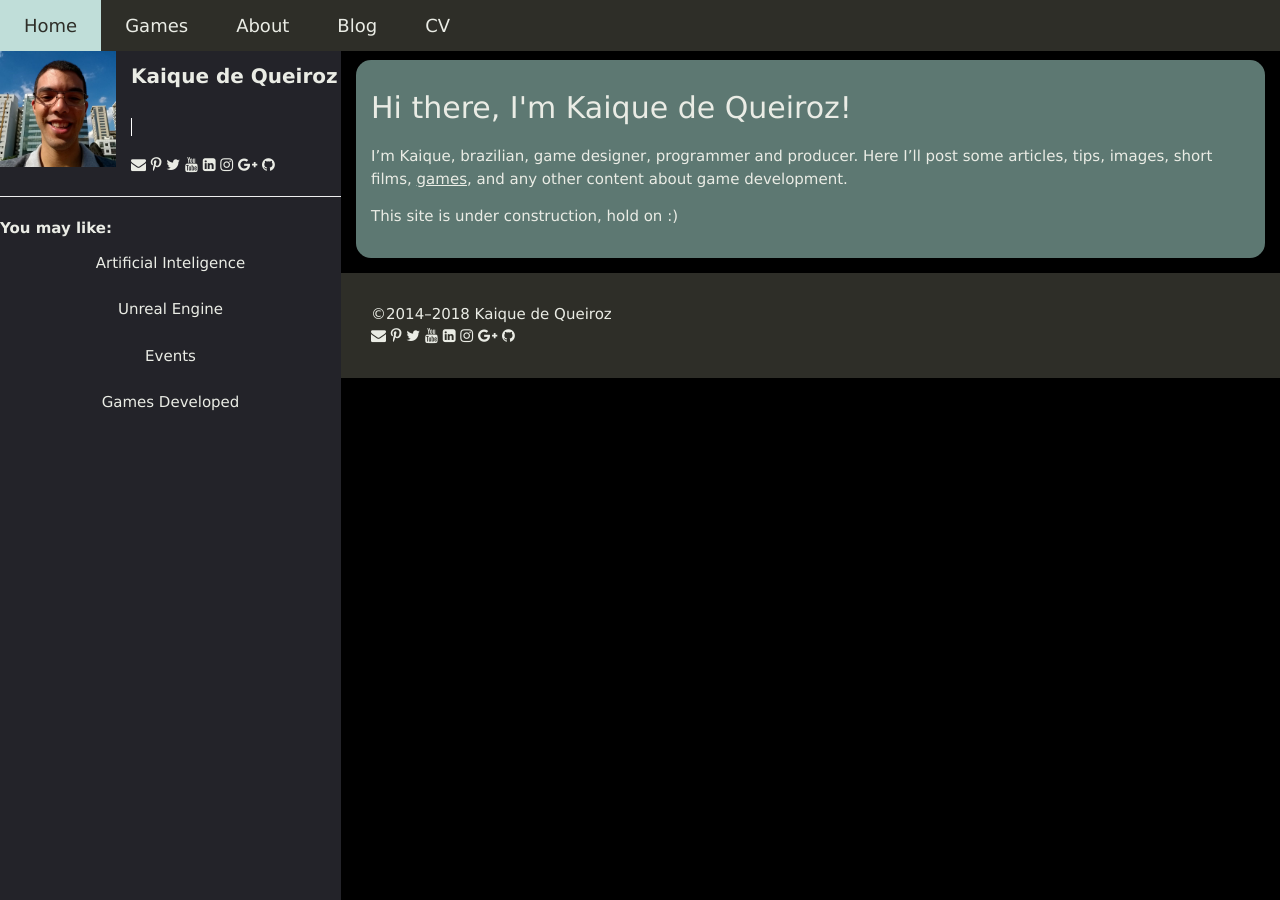
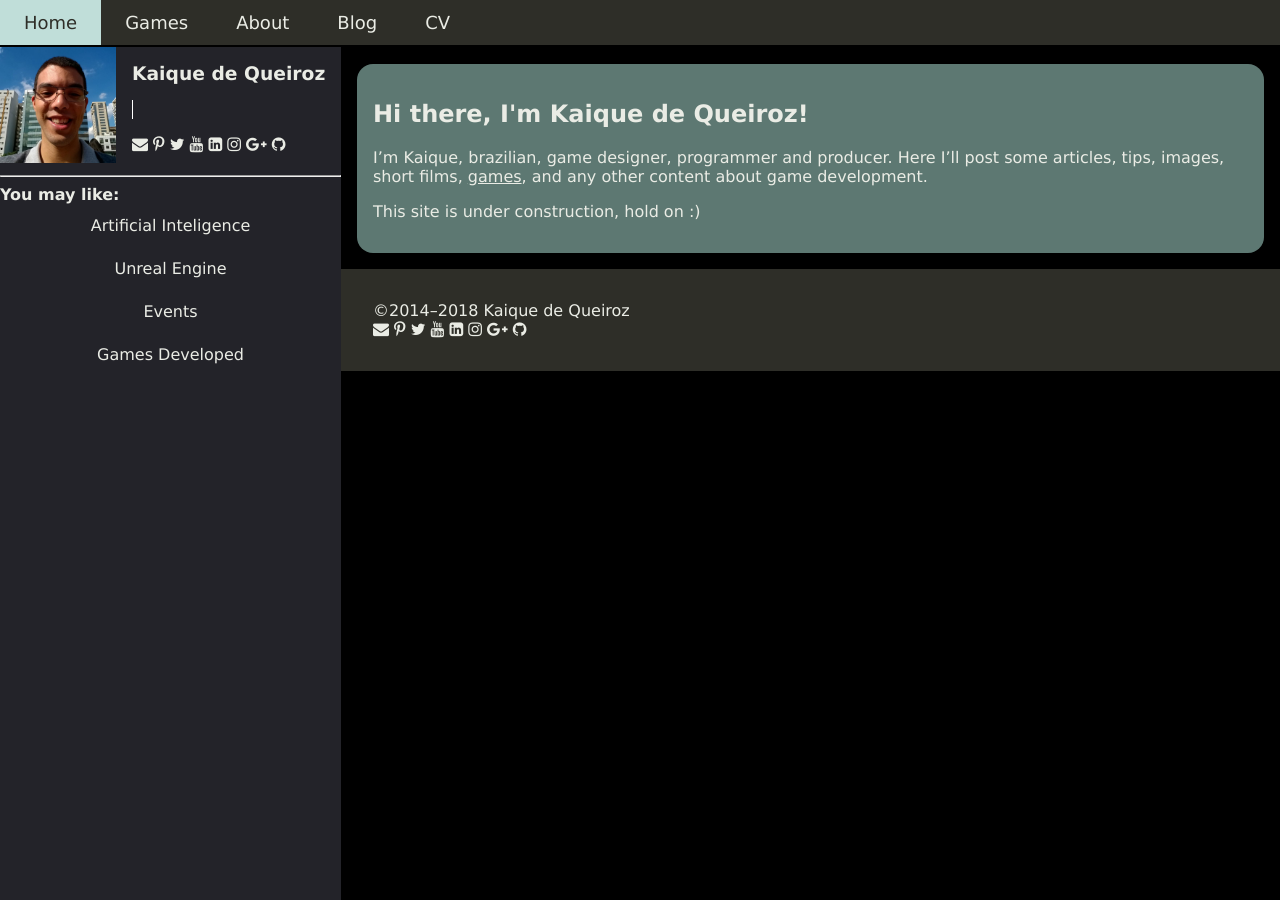
Before and after one commit to kiq005/kiq005.github.io, a Jekyll site: the page built from index.html, in a window 1280 px wide. Built offline with Jekyll 4.4.1, drawn with Linux system fonts in a browser that asks for light colours; comment, search, counter and statistics services are not loaded.

Commit message:
W3 CSS codes removed

```diff
--- a/_includes/card.html
+++ b/_includes/card.html
@@ -1,7 +1,7 @@
 <div>
   <div style="float: left;"><img src="" style="width:116px" name="profile_image"></div>
   <div class="profile">
-    <div class="profile-item"><h4><b><a href="/about" style="text-decoration: none;">Kaique de Queiroz</a></b></h4></div>
+    <div class="profile-item"><h3><b><a href="/about" style="text-decoration: none;">Kaique de Queiroz</a></b></h3></div>
     <div class="profile-item"><p class="typewrite" data-period="2000" data-type='[ "Game Developer", "C++ Java Python", "Game Designer", "Coding HTML, CSS and JS", "Games from scratch", ":)" ]'>
     <span class="wrap"></span></p></div>
     <div class="profile-item">{% include social.html %}</div>
--- a/_includes/head.html
+++ b/_includes/head.html
@@ -4,9 +4,7 @@
 	<meta name="author" content="Kaique de Queiroz">
 	<title>{{ page.title }} | Kaique de Queiroz | Game Developer. </title>
 	<!-- styles -->
-	<!-- link rel="stylesheet" href="{{ "css/main.css" | relative_url }}" -->
-<link rel="stylesheet" href="https://www.w3schools.com/w3css/4/w3.css">
-<link rel="stylesheet" href="https://www.w3schools.com/lib/w3-theme-black.css">
-<link rel="stylesheet" href="https://cdnjs.cloudflare.com/ajax/libs/font-awesome/4.7.0/css/font-awesome.min.css">
+<!--link rel="stylesheet" href="https://www.w3schools.com/w3css/4/w3.css"-->
+	<link rel="stylesheet" href="https://cdnjs.cloudflare.com/ajax/libs/font-awesome/4.7.0/css/font-awesome.min.css">
 	<link rel="stylesheet" href="{{ site.url }}/css/main.css">
 </head>
--- a/_includes/navigation.html
+++ b/_includes/navigation.html
@@ -21,4 +21,4 @@
   <a class="nav-item nav-button" href="#">Games Developed</a>
 </nav>
 <!-- Overlay effect when opening sidebar on small screens -->
-<div class="w3-overlay w3-hide-large" onclick="k_close()" style="cursor:pointer" title="close side menu" id="myOverlay"></div>
+<div class="overlay" onclick="k_close()" style="cursor:pointer" title="close side menu" id="myOverlay"></div>
--- a/css/main.css
+++ b/css/main.css
@@ -10,7 +10,10 @@
 */
 
 /* Generic */
+html{box-sizing:border-box;}*,*:before,*:after{box-sizing:inherit}
+
 body{
+  margin:0;
   background-color: #000;
   color: #eaece5;
 }
@@ -21,9 +24,14 @@
   color: #eaece5;
 }
 
-.a {
-  color: #c0ded9;
+a {
+  color: #eaece5;
 }
+
+a:hover {
+  color: #e0fef9;
+}
+
 
 /* Navigation */
 .topbar {
@@ -41,7 +49,7 @@
   z-index: 3;
   height:100%;
   width: 341px;
-  top: 51px;
+  top: 47px;
   bottom: 0;
   height: inherit;
   position:fixed;
@@ -106,7 +114,13 @@
 
 .profile-item{
   display: table;
+  margin-top: 1em;
   margin-left: 1em;
+}
+
+.profile-item *{
+  margin-top: 0;
+  margin-bottom: 0;
 }
 /* bottombar */
 .bottombar {
@@ -132,6 +146,17 @@
   border-radius: 1em;
 }
 
+/* Overlay */
+.overlay{
+  position:fixed;
+  display:none;
+  width:100%;
+  height:100%;
+  top:0;left:0;right:0;bottom:0;
+  background-color:rgba(0,0,0,0.5);
+  z-index:2
+}
+
 /* MEDIA */
-@media (min-width:993px){.sidebar.collapse{display:block}.menu-btn{display:none}}
+@media (min-width:993px){.sidebar.collapse{display:block!important}.menu-btn{display:none}.overlay{display:none!important}}
 @media (max-width:992px){.sidebar.collapse{display:none}.main{margin-left:0;margin-right:0}}
```
